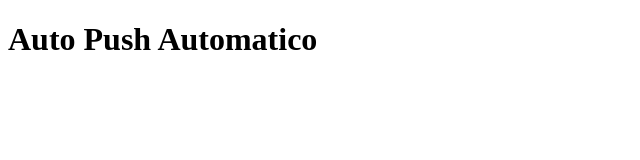
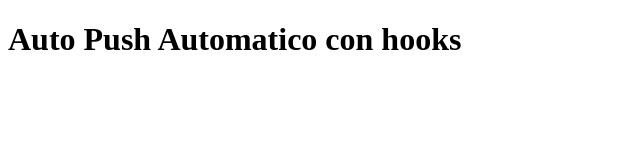
Before and after one commit to alvidi12/auto-push, a plain HTML site: page index.html in a window 1280 px wide. Shown: the whole page, without its empty margins (0-640 px from the left). Drawn offline with Linux system fonts and the light colour scheme.

Commit message:
push automatico con hooks

```diff
--- a/index.html
+++ b/index.html
@@ -6,6 +6,6 @@
     <title>Document</title>
 </head>
 <body>
-    <h1>Auto Push Automatico</h1>
+    <h1>Auto Push Automatico con hooks</h1>
 </body>
 </html>
```
